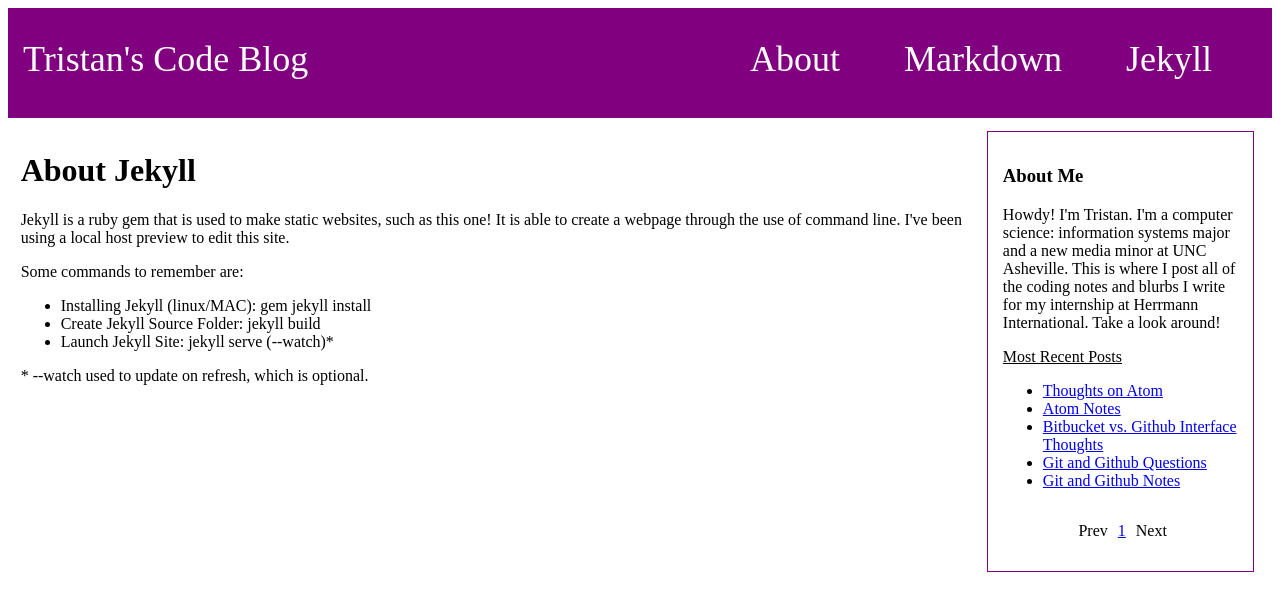
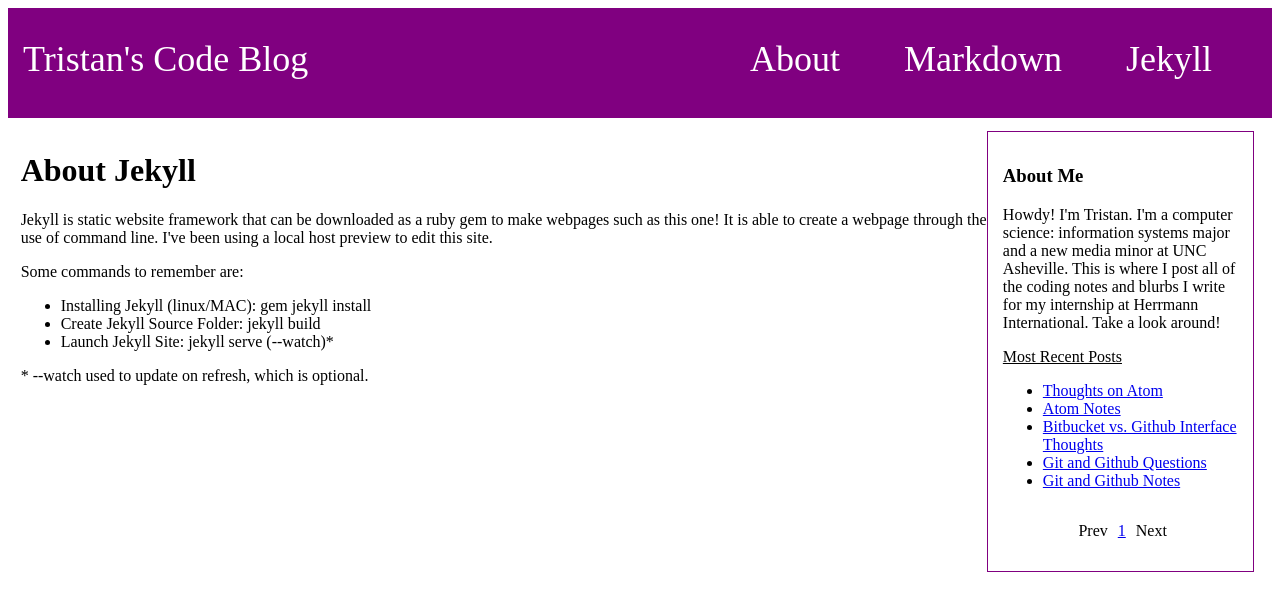
Before and after one commit to tmorse7/Apprenticeship, a Jekyll site: the page built from jekyll/index.html, in a window 1280 px wide. Shown: the top 611 px of the page. Built offline with Jekyll 4.4.1, drawn with Linux system fonts in a browser that asks for light colours; Markdown is read by kramdown in place of the engine named in the settings.

Commit message:
Editted Jekyll

```diff
--- a/jekyll/index.html
+++ b/jekyll/index.html
@@ -4,7 +4,7 @@ layout: default
 
 <h1>About Jekyll</h1>
 
-<p>Jekyll is a ruby gem that is used to make static websites, such as this one! It is able to create a webpage through the use of command line. I've been using a local host preview to edit this site.</p>
+<p>Jekyll is static website framework that can be downloaded as a ruby gem to make webpages such as this one! It is able to create a webpage through the use of command line. I've been using a local host preview to edit this site.</p>
 
 <p>Some commands to remember are: </p>
 <ul>
```
Also changed, not shown: 1 other file.
